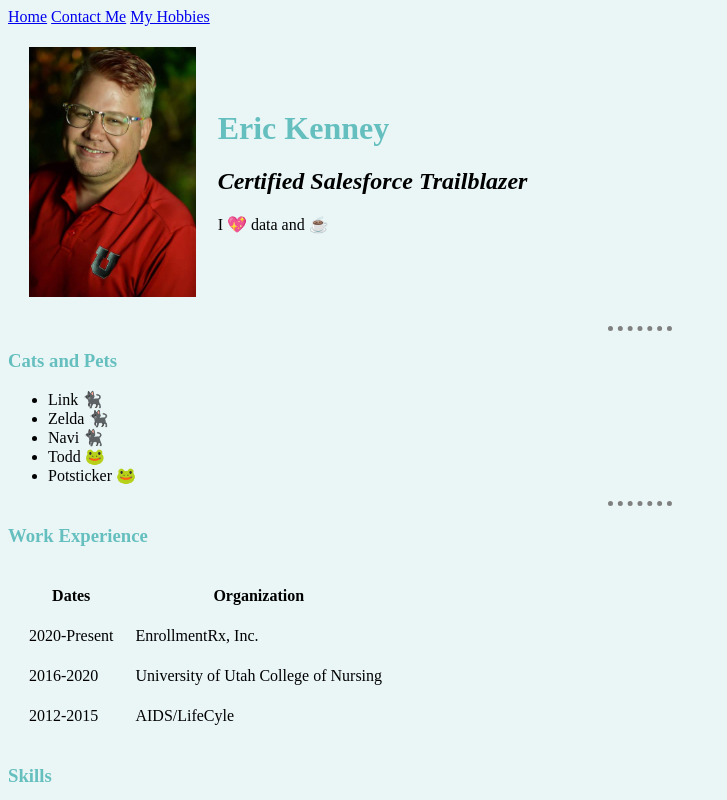
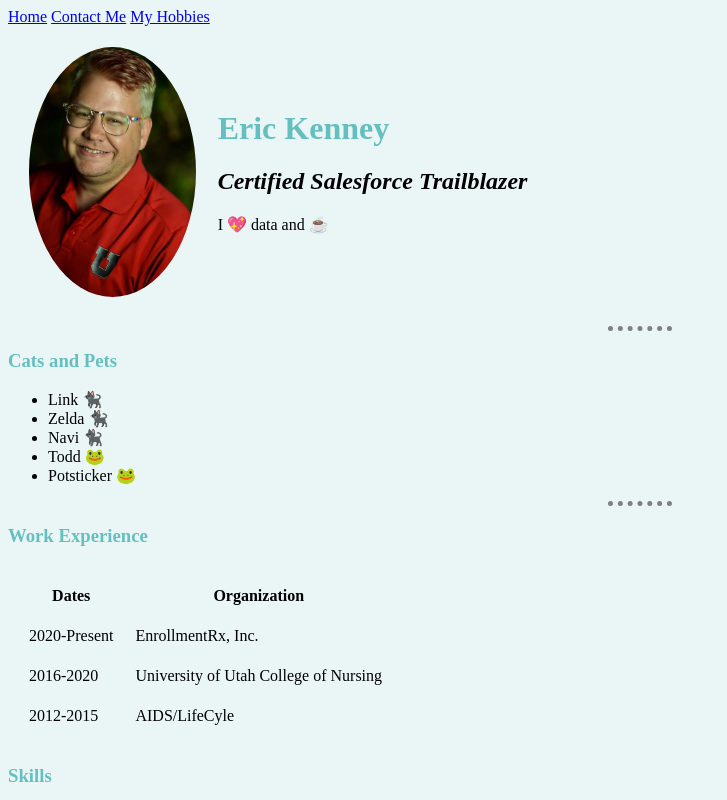
Before and after one commit to IAmEricKenney/eric-kenney-project, a plain HTML site: page web-demo/index.html in a window 1280 px wide. Shown: the top 800 px of the page, without its empty margins (0-727 px from the left). Drawn offline with Linux system fonts and the light colour scheme.

Commit message:
added a class style, added the class to the HTML tag

```diff
--- a/web-demo/css/styles.css
+++ b/web-demo/css/styles.css
@@ -17,3 +17,7 @@ h1 {
 h3 {
     color: #66bfbf;
 }
+
+.circular {
+    border-radius: 100%;
+}
--- a/web-demo/index.html
+++ b/web-demo/index.html
@@ -17,7 +17,7 @@
 <body>
     <table cellspacing="20">
         <tr>
-            <td><img src="./images/eric-kenney.jpg" height="250" alt="Eric's head shot" /></td>
+            <td><img src="./images/eric-kenney.jpg" class="circular" height="250" alt="Eric's head shot" /></td>
             <td>
                 <h1>Eric Kenney</h1>
                 <h2><i>Certified Salesforce Trailblazer</i></h2>
```
